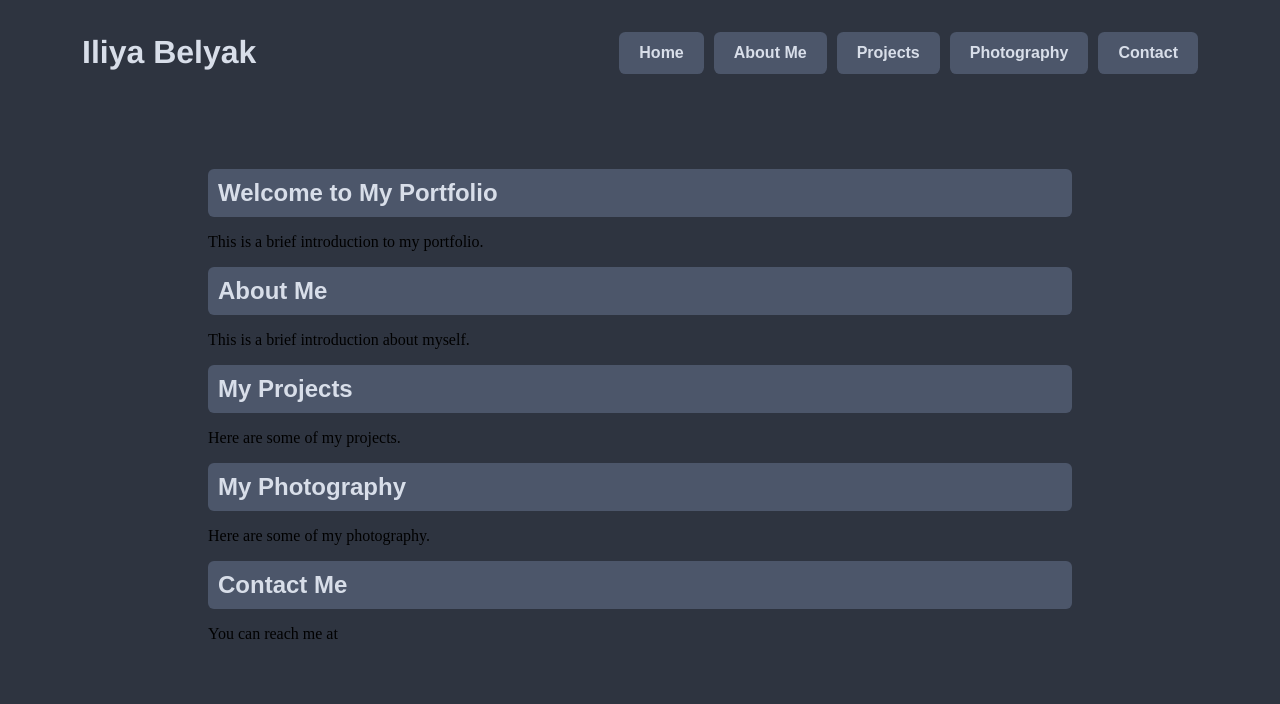
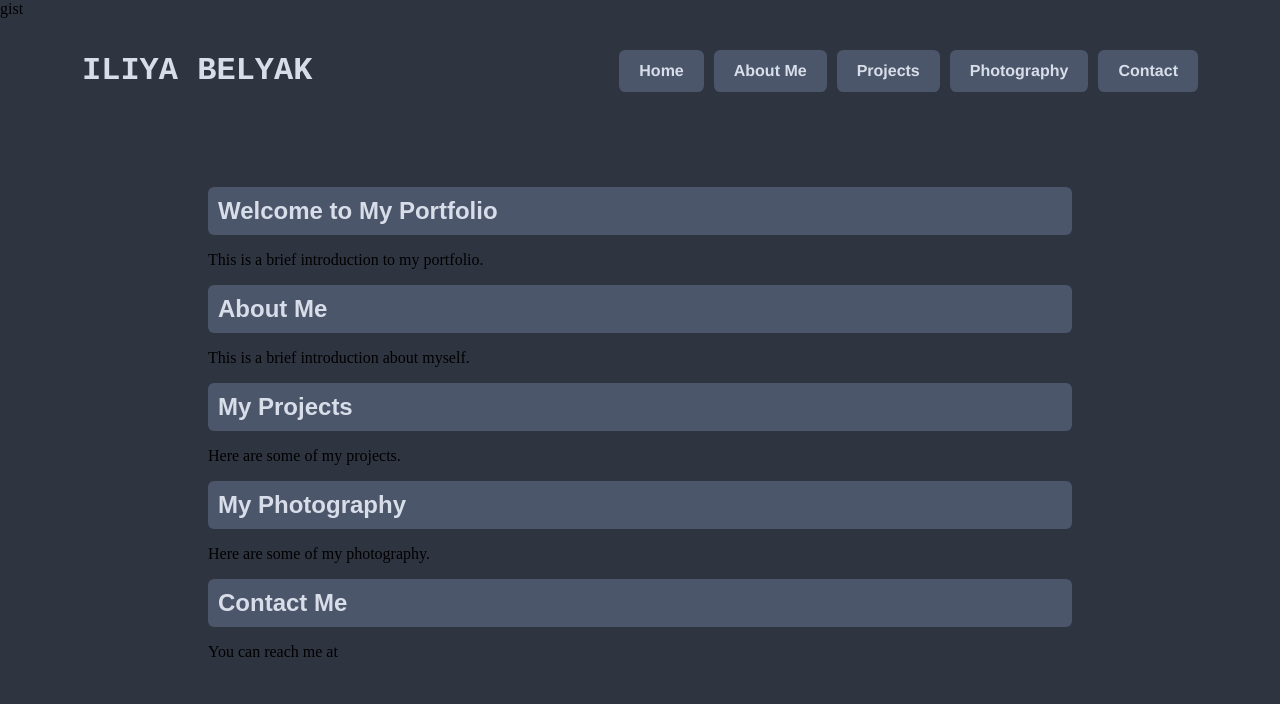
Before and after one commit to Iliyabel/Portfolio, a plain HTML site: page index.html in a window 1280 px wide. Shown: the top 704 px of the page. Drawn offline with Linux system fonts and the light colour scheme.

Commit message:
Minor font changes.

```diff
--- a/index.html
+++ b/index.html
@@ -1,6 +1,6 @@
 <html>
-    <head>
-        <title>My Portfolio</title>
+    <head>gist
+        <title>Iliya Belyak - Software Developer</title>
         <link rel="stylesheet" type="text/css" href="styles.css">
     </head>
 
@@ -8,7 +8,7 @@
 
         <header class="header">
             <div class="head-container">
-                <h1>Iliya Belyak</h1>
+                <h1>ILIYA BELYAK</h1>
             </div>
 
             <nav>
--- a/styles.css
+++ b/styles.css
@@ -53,7 +53,8 @@ header h1 {
     margin: 0;
     padding : 1.5em;
     margin-left: 3em;
-    font-family: Helvetica, Arial, sans-serif;
+    font-family: monospace, Helvetica, Arial, sans-serif;
+    /* font-family: Lato,"Segoe UI",Verdana,Arial,sans-serif; */
     /* position: fixed; */
 }
 
@@ -74,7 +75,7 @@ nav a {
     font-weight: bold;
     color: var(--nord4);
     text-decoration: none;
-    font-family: 'Arial', sans-serif;
+    font-family: Helvetica, Arial, sans-serif;
 }
 
 nav a:hover {
```
